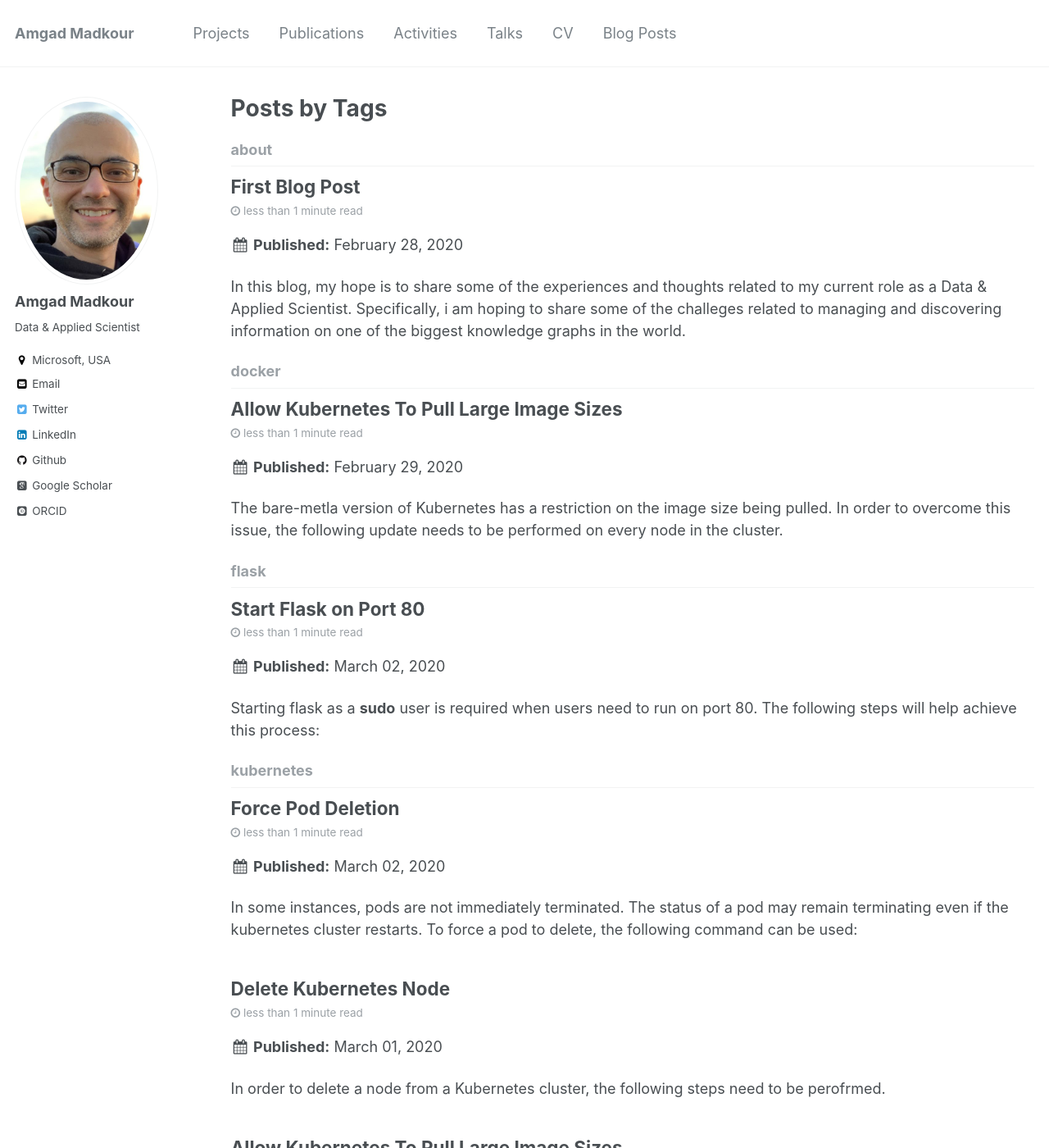
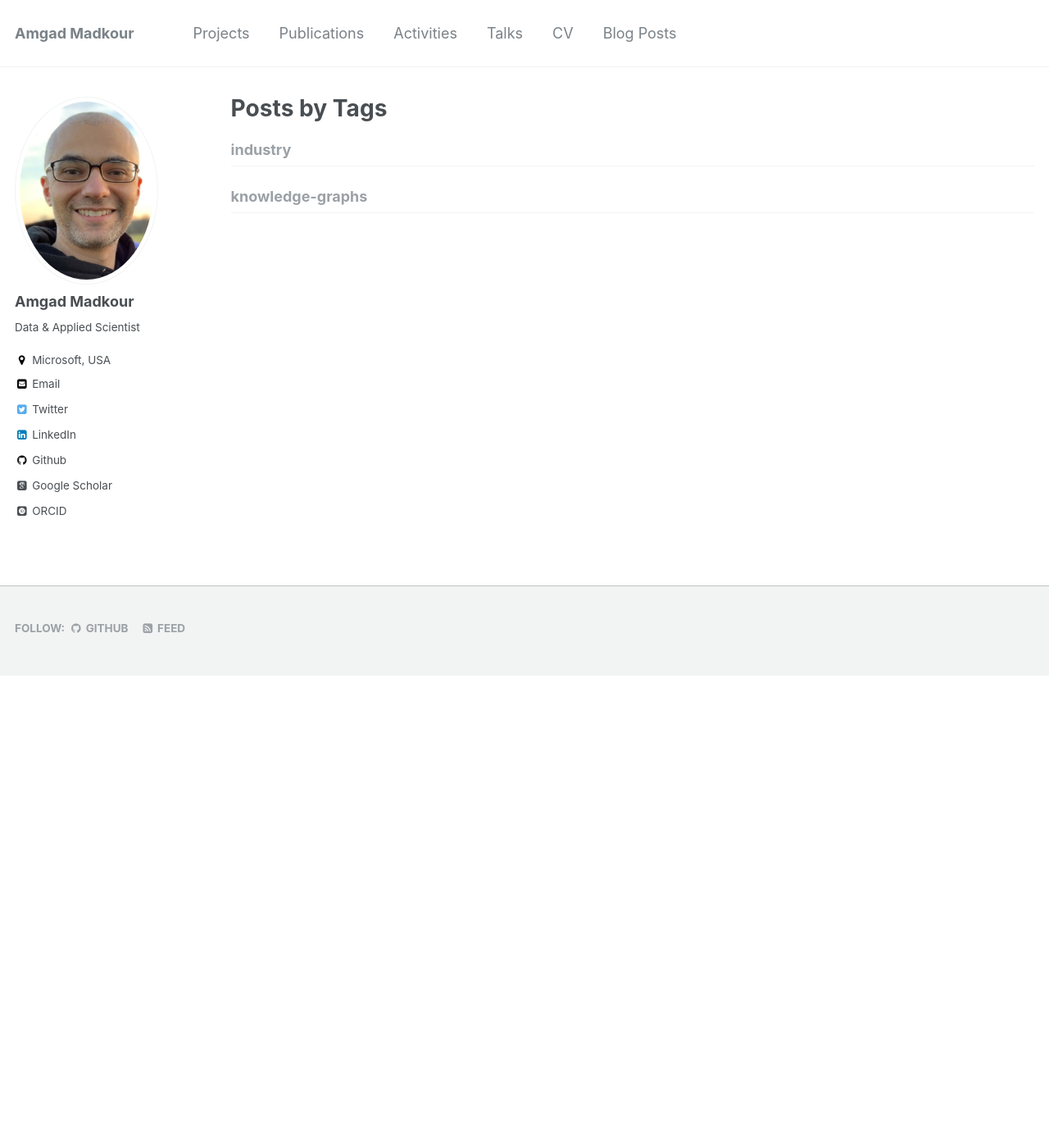
Before and after one commit to amgadmadkour/amgadmadkour.github.io, a Jekyll site: the page built from _pages/tag-archive.html, in a window 1280 px wide and 1400 px high. Shown: the whole window at 82% size. Built offline with Jekyll 4.4.1, drawn with Linux system fonts in a browser that asks for light colours; some web fonts are replaced; some of the changed text lies outside the part shown.

Commit message:
Enable blog

````diff
--- a/_config.yml
+++ b/_config.yml
@@ -268,6 +268,8 @@
   - jekyll-feed
   - jemoji
 
+plugins:
+  - jekyll-feed
 
 # Archives
 #  Type
--- a/_posts/2020-02-28-first-blog-post.md
+++ /dev/null
@@ -1,18 +0,0 @@
----
-title: 'First Blog Post'
-date: 2020-02-28
-sitemap: false
-permalink: /posts/2020/02/28/first-blog-post.html
-tags:
-  - about
----
-
-In this blog, my hope is to share some of the experiences and thoughts related to my current role as a Data & Applied Scientist. Specifically, i am hoping to share some of the challeges related to managing and discovering information on one of the biggest knowledge graphs in the world.
-
-The blog will be covering the following topics:
-- Data Management - Graph data management challenges.
-- Data Integration - Entity resolution challenges.
-- Data Quality - The usage of analytics in enhancing the data quality of the graph
-- Graph/Data Mining - Data science aspects of Knowledge graphs.
-
-I also intend to share solutions for common issues (e.g. search/operating systems/programming languages) that i face on my day-to-day tasks.
--- a/_posts/2020-02-29-k8s-imag-size-restriction.md
+++ /dev/null
@@ -1,24 +0,0 @@
----
-title: 'Allow Kubernetes To Pull Large Image Sizes'
-date: 2020-02-29
-sitemap: false
-permalink: /posts/2020/02/29/k8s-size-restriction.html
-tags:
-  - kubernetes
-  - docker
----
-
-The bare-metla version of Kubernetes has a restriction on the image size being pulled. In order to overcome this issue, the following update needs to be performed on every node in the cluster.
-
-**Steps:**
-- Connect to every node via SSH
-- Change the configuration file of kubernetes:
-```code
-# nano /etc/systemd/system/kubelet.service.d/10-kubeadm.conf
-```
-- Add the following line:
-```code
-Environment="KUBELET_OPTS=--image-pull-progress-deadline=60m"
-```
-- Restart kubelet using sudo systemctl restart kubelet
-- Redeploy your service
--- a/_posts/2020-03-01-delete-kubernetes-node.md
+++ /dev/null
@@ -1,35 +0,0 @@
----
-title: 'Delete Kubernetes Node'
-date: 2020-03-01
-sitemap: false
-permalink: /posts/2020/03/01/delete-kubernetes-node.html
-tags:
-  - kubernetes
-  - ubuntu
----
-
-In order to delete a node from a Kubernetes cluster, the following steps need to be perofrmed.
-
-1) Identify the node that needs to remove from the cluster:
-
-```code
-kubectl get nodes
-```
-
-2) Drain the node
-
-```code
-kubectl drain <node>
-```
-
-3) Delete the node
-
-```code
-kubectl delete node <node>
-```
-
-4) Reset the machine
-
-```code
-kubeadm reset
-```
--- a/_posts/2020-03-02-force-pod-deletion.md
+++ /dev/null
@@ -1,20 +0,0 @@
----
-title: 'Force Pod Deletion'
-date: 2020-03-02
-sitemap: false
-permalink: /posts/2020/03/02/force-pod-deletion.html
-tags:
-  - kubernetes
----
-
-In some instances, pods are not immediately terminated. The status of a pod may remain terminating even if the kubernetes cluster restarts. To force a pod to delete, the following command can be used:
-
-```code
-kubectl delete pod <pod_Name> --grace-period=0 --force --namespace <namespace>
-```
-The **pod_name** parameter can be identified using the following command:
-
-```code
-kubectl get pods
-```
-The **namespace** parameter indicates the namespace used when creating the pod.
--- a/_posts/2020-04-07-start-flask-sudo.md
+++ /dev/null
@@ -1,31 +0,0 @@
----
-title: 'Start Flask on Port 80'
-date: 2020-03-02
-sitemap: false
-permalink: /posts/2020/04/07/start-flask-sudo.html
-tags:
-  - flask
----
-
-Starting flask as a **sudo** user is required when users need to run on port 80. The following steps will help achieve this process:
-
-First, install **python-dotenv** to enable defining some necessary environment variables:
-
-```code
-pip install python-dotenv
-```
-Then, create a **.flaskenv** file inside the root directory of your application. The file content should include:
-
-```code
-FLASK_APP=run.py
-FLASK_RUN_HOST=localhost
-FLASK_RUN_PORT=80
-```
-
-Finally, run the app as follows:
-
-```code
-sudo flask run
-```
-
-The environment variables will be picked up and will be applied to the flask application. The above command launches flask on port 80.
````
Also changed, not shown: _pages/about.md (+3 -3 lines), _posts/2021-01-01-about-the-blog.md (added, +18 -0 lines).
